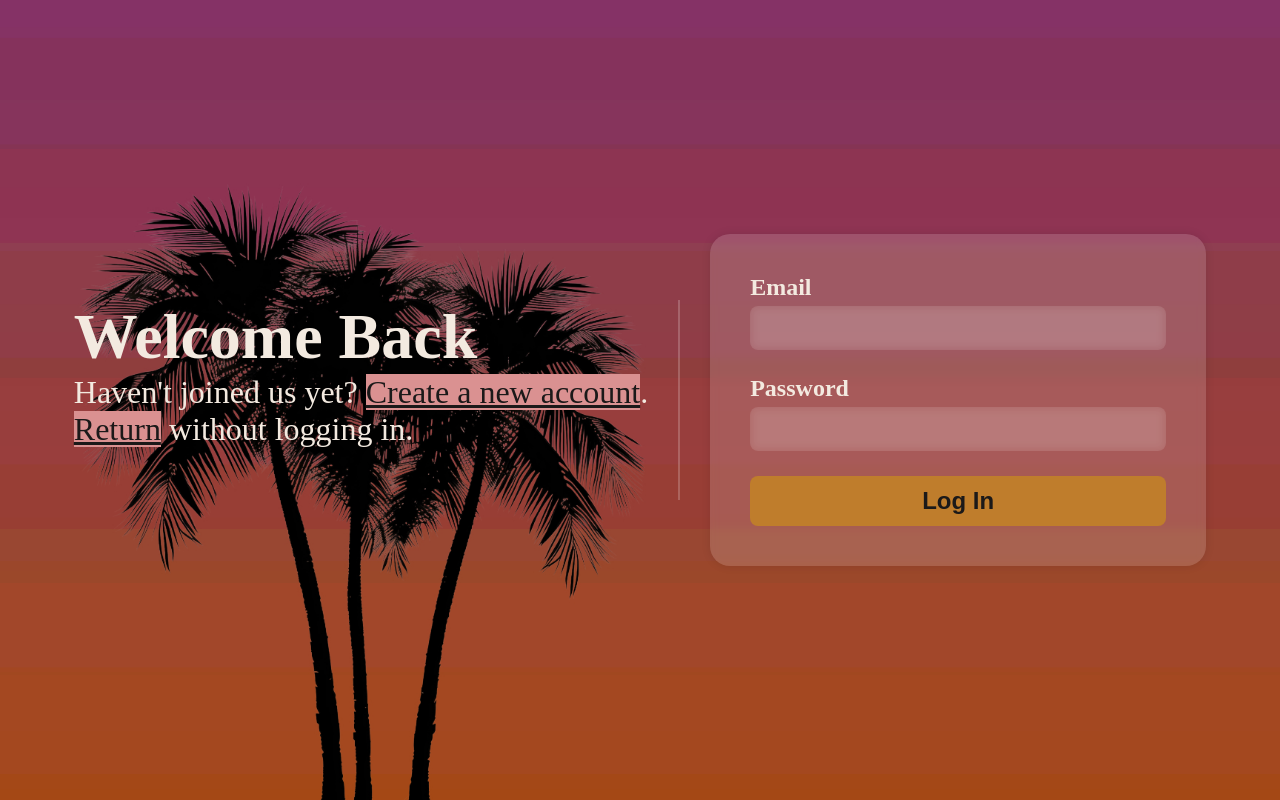
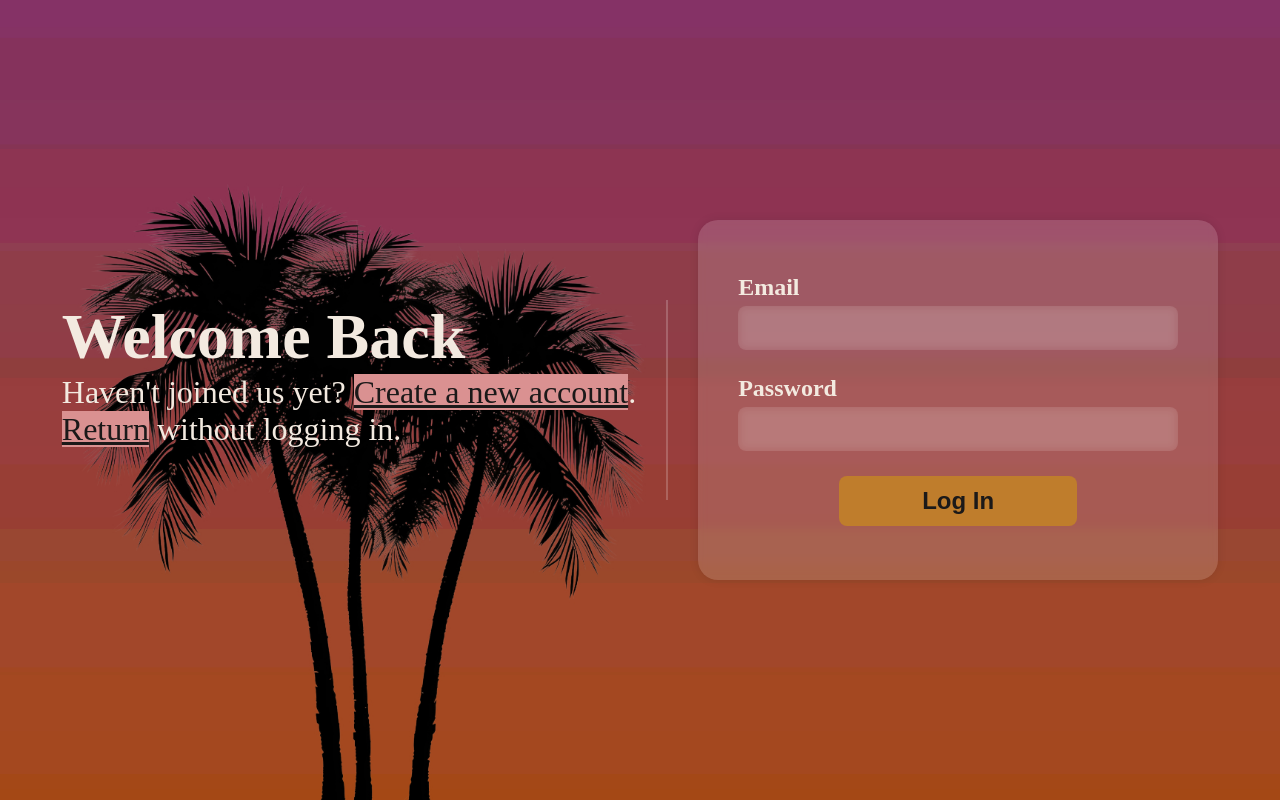
Before and after one commit to colebeebe/wdd430-feature-plan, a SvelteKit app in the folder app/: page /login in a window 1280 px wide. Built offline with nearby package versions, Linux system fonts and the light colour scheme.

Commit message:
Created dummy login api

```diff
--- /dev/null
+++ b/app/src/routes/api/auth/login/+server.js
@@ -0,0 +1,18 @@
+/** @type {import('./$types').RequestHandler} */
+export async function POST({ request }) {
+	const { email, password } = await request.json();
+
+	await new Promise((resolve) => setTimeout(resolve, 2000));
+
+	if (email === 'user1@email.com' && password === 'Passw0rd!') {
+		return Response.json({
+			ok: true,
+			message: 'user logged in'
+		});
+	}
+
+	return Response.json({
+		ok: false,
+		message: 'Incorrect username or password'
+	});
+}
--- a/app/src/routes/login/+page.svelte
+++ b/app/src/routes/login/+page.svelte
@@ -14,9 +14,16 @@
 
 		loading = true;
 
-		setTimeout(() => {
-			loading = false;
-		}, 3000);
+		const options = {
+			method: 'POST',
+			headers: {
+				'Content-Type': 'application/json'
+			},
+			body: JSON.stringify({ email, password })
+		};
+
+		const response = await fetch('api/auth/login', options);
+		const data = await response.json();
 
 		email = '';
 		password = '';
@@ -24,7 +31,8 @@
 			document.activeElement.blur();
 		}
 
-		errorMessage = 'Incorrect username or password.';
+		errorMessage = data.message;
+		loading = false;
 	};
 
 	/**
@@ -53,10 +61,10 @@
 		<p><a href={resolve('/')}>Return</a> without logging in.</p>
 	</div>
 	<div class="right-content">
+		<form id="login-form" onsubmit={handleSubmit}>
 			{#if loading}
 				<h2>Logging In...</h2>
 			{:else}
-			<form id="login-form" onsubmit={handleSubmit}>
 				<div class="form-section">
 					<label for="email">Email</label>
 					<input id="email" name="email" type="email" bind:value={email} />
@@ -66,8 +74,8 @@
 					<input id="password" name="password" type="password" bind:value={password} />
 				</div>
 				<button type="submit">Log In</button>
+			{/if}
 		</form>
-		{/if}
 	</div>
 </div>
 
@@ -140,20 +148,31 @@
 			}
 		}
 
+		.right-content {
+			h2 {
+				font-size: 2rem;
+				color: var(--eggshell);
+			}
+
 			form {
 				background-color: rgba(255, 255, 255, 0.15);
 				backdrop-filter: blur(5px);
 				box-shadow: 0 0 10px rgba(0, 0, 0, 0.1);
 				padding: 40px;
+				width: 440px;
+				height: 280px;
 				border-radius: 20px;
 				display: flex;
 				flex-direction: column;
+				justify-content: center;
+				align-items: center;
 				gap: 20px;
 				margin-left: 30px;
 
 				.form-section {
 					display: flex;
 					flex-direction: column;
+					width: 100%;
 
 					label {
 						color: var(--eggshell);
@@ -170,7 +189,6 @@
 						border-radius: 8px;
 						padding: 8px;
 						margin: 5px 0;
-					min-width: 400px;
 
 						&:focus {
 							outline: 3px solid var(--sunrays);
@@ -179,7 +197,7 @@
 				}
 
 				button[type='submit'] {
-				padding: 8px;
+					padding: 8px 80px;
 					border-radius: 8px;
 					font-size: 1.5rem;
 					font-weight: bold;
@@ -201,4 +219,5 @@
 				}
 			}
 		}
+	}
 </style>
```
Lines whose indentation alone changed are shown as unchanged.
